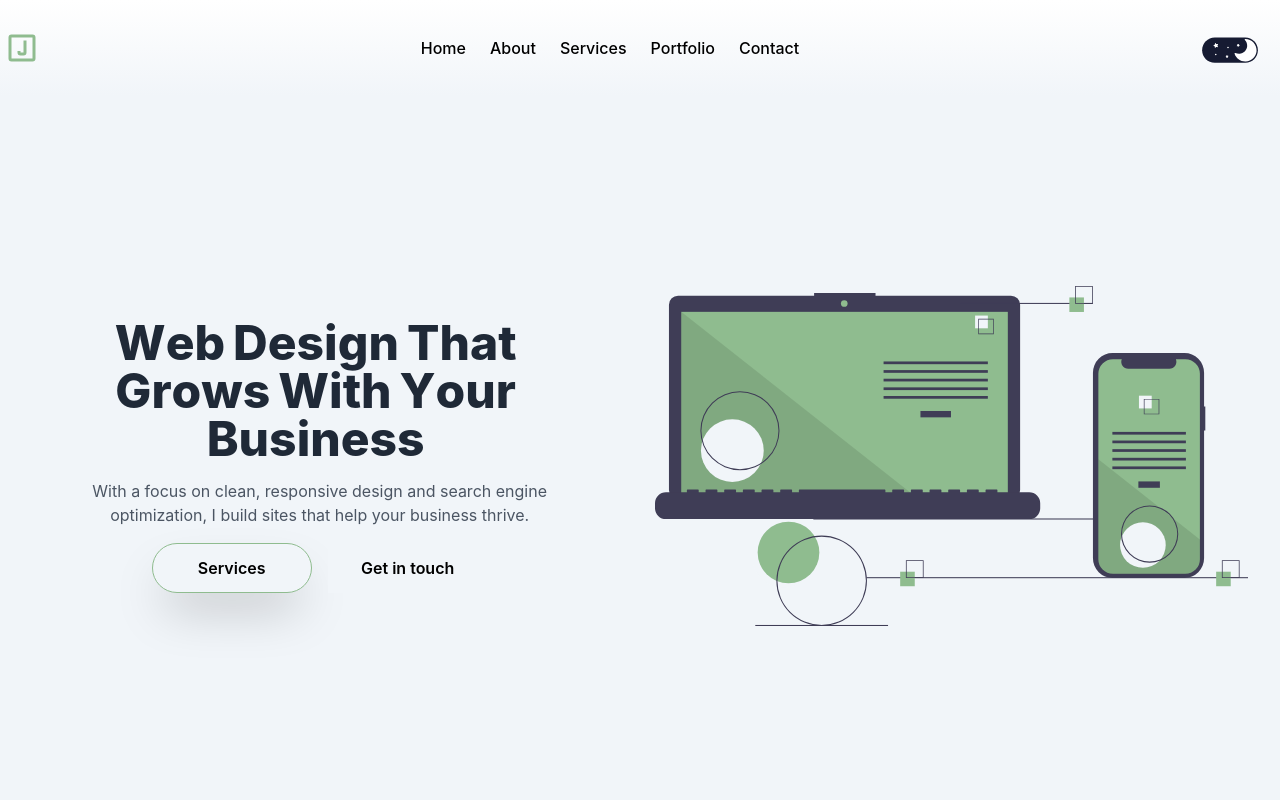
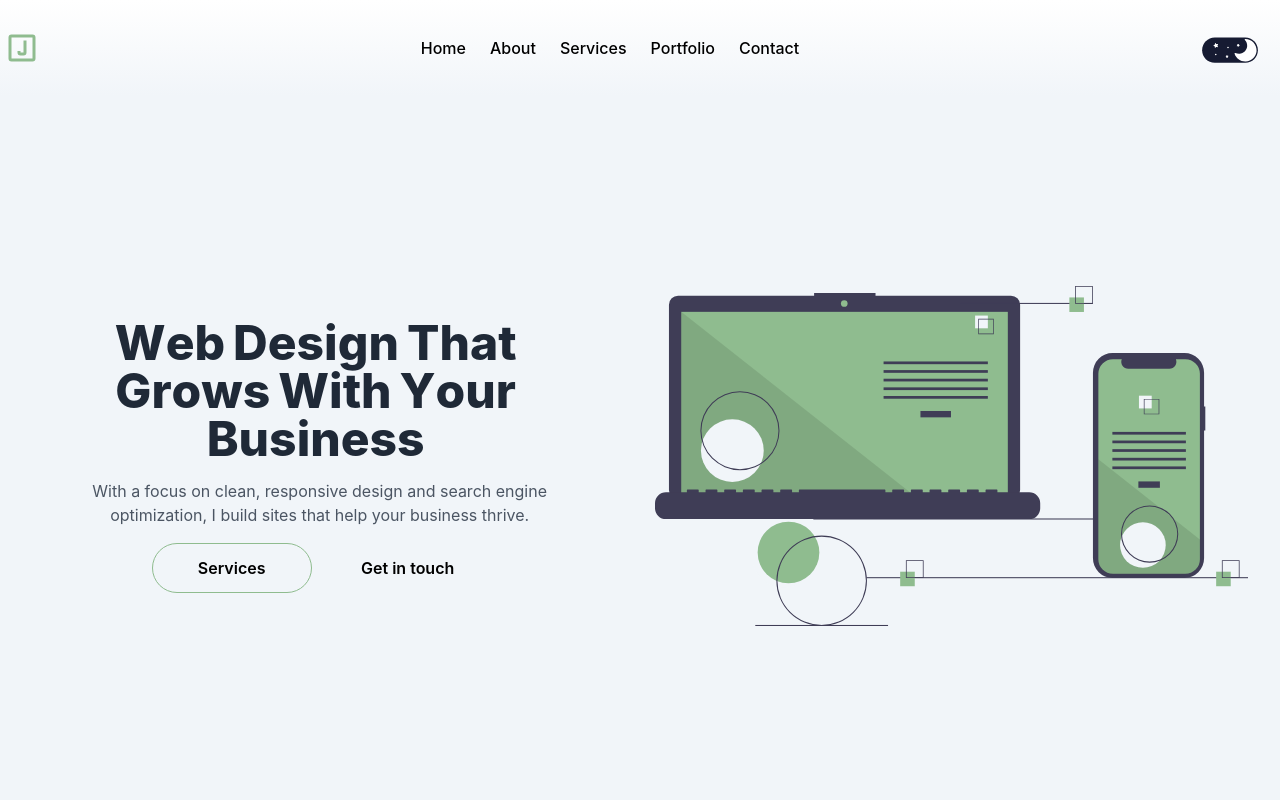
Before and after one commit to jacobadam/jacobadamdeveloper, a React (Create React App) app: page / in a window 1280 px wide. Shown: the top 800 px of the page. Built offline with nearby package versions, Linux system fonts and the light colour scheme.

Commit message:
update link style

```diff
--- a/src/HomeHero.jsx
+++ b/src/HomeHero.jsx
@@ -39,7 +39,7 @@ export default function HomepageHero() {
             <a
               href="/services"
               aria-label="Go to services"
-              class="flex justify-center items-center relative h-[50px] w-40 overflow-hidden border border-[#8FBC8F] bg-slate-100 dark:bg-black px-3 text-black dark:text-[#8FBC8F] dark:hover:text-black shadow-2xl transition-all before:absolute before:bottom-0 before:left-0 before:top-0 before:z-0 before:h-full before:w-0 before:bg-[#8FBC8F] before:transition-all before:duration-500 hover:text-white hover:shadow-[#8FBC8F] hover:before:left-0 hover:before:w-full rounded-full font-semibold"
+              class="flex justify-center items-center relative h-[50px] w-40 overflow-hidden border border-[#8FBC8F] bg-slate-100 dark:bg-black px-3 text-black dark:text-[#8FBC8F] dark:hover:text-black hover:shadow-2xl transition-all before:absolute before:bottom-0 before:left-0 before:top-0 before:z-0 before:h-full before:w-0 before:bg-[#8FBC8F] before:transition-all before:duration-500 hover:text-white hover:shadow-[#8FBC8F] hover:before:left-0 hover:before:w-full rounded-full font-semibold"
             >
               <span class="relative z-10">Services</span>
             </a>
```
